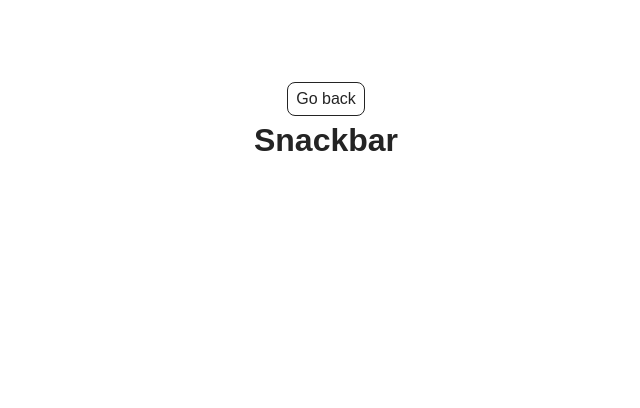
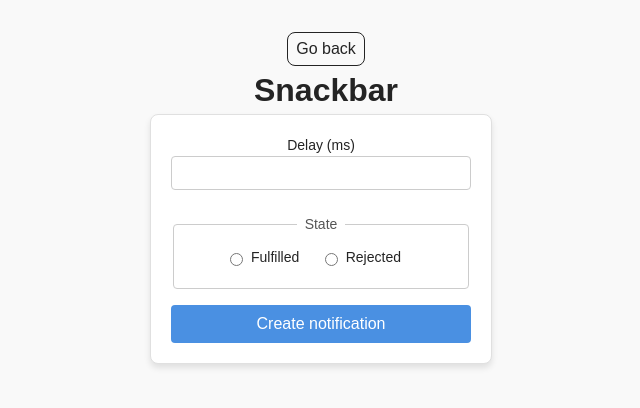
Before and after one commit to Olga-Reva/goit-js-hw-10, a website built with Vite: page src/2-snackbar.html in a window 1280 px wide. Shown: the whole page, without its empty margins (314-954 px from the left). Built offline with nearby package versions, Linux system fonts and the light colour scheme.

Commit message:
update the task

```diff
--- a/src/2-snackbar.html
+++ b/src/2-snackbar.html
@@ -13,6 +13,26 @@
         <a class="back-link" href="./index.html">Go back</a>
         <h1 class="main-title">Snackbar</h1>
       </div>
+      <form class="form">
+        <label>
+          Delay (ms)
+          <input type="number" name="delay" required />
+        </label>
+
+        <fieldset>
+          <legend>State</legend>
+          <label>
+            <input type="radio" name="state" value="fulfilled" required />
+            Fulfilled
+          </label>
+          <label>
+            <input type="radio" name="state" value="rejected" required />
+            Rejected
+          </label>
+        </fieldset>
+
+        <button type="submit">Create notification</button>
+      </form>
     </main>
     <script type="module" src="./js/2-snackbar.js" defer></script>
   </body>
--- /dev/null
+++ b/src/css/snackbar.css
@@ -0,0 +1,76 @@
+body {
+  font-family: Arial, sans-serif;
+  background-color: #f9f9f9;
+  margin: 0;
+  padding: 0;
+  display: flex;
+  justify-content: center;
+  align-items: center;
+  height: 100vh;
+}
+
+form {
+  background: #ffffff;
+  border: 1px solid #e0e0e0;
+  border-radius: 8px;
+  padding: 20px;
+  width: 300px;
+  box-shadow: 0 4px 6px rgba(0, 0, 0, 0.1);
+}
+
+form label {
+  display: block;
+  font-size: 14px;
+  margin-bottom: 8px;
+}
+
+form input[type='number'] {
+  width: 100%;
+  padding: 8px;
+  font-size: 14px;
+  border: 1px solid #ccc;
+  border-radius: 4px;
+  margin-bottom: 16px;
+  box-sizing: border-box;
+}
+
+fieldset {
+  border: 1px solid #ccc;
+  border-radius: 4px;
+  padding: 12px;
+  margin-bottom: 16px;
+}
+
+legend {
+  font-size: 14px;
+  padding: 0 8px;
+  color: #555;
+}
+
+fieldset label {
+  font-size: 14px;
+  display: inline-flex;
+  align-items: center;
+  margin-right: 16px;
+  cursor: pointer;
+}
+
+fieldset input[type='radio'] {
+  margin-right: 8px;
+}
+
+button[type='submit'] {
+  width: 100%;
+  padding: 10px 0;
+  font-size: 16px;
+  background-color: #4a90e2;
+  color: #fff;
+  border: none;
+  border-radius: 4px;
+  cursor: pointer;
+  transition: background-color 0.3s;
+}
+
+button[type='submit']:hover {
+  background-color: #357abd;
+}
--- a/src/css/styles.css
+++ b/src/css/styles.css
@@ -10,6 +10,7 @@
 @import url('./container.css');
 @import url('./animations.css');
 @import url('./timer.css');
+@import url('./snackbar.css');
 
 /* Sections style */
 @import url('./header.css');
--- a/src/js/2-snackbar.js
+++ b/src/js/2-snackbar.js
@@ -0,0 +1,44 @@
+import iziToast from 'izitoast';
+import 'izitoast/dist/css/iziToast.min.css';
+
+const form = document.querySelector('.form');
+const delayInput = form.querySelector('input[name="delay"]');
+const stateInputs = form.querySelectorAll('input[name="state"]');
+
+function createPromise(delay, state) {
+  return new Promise((resolve, reject) => {
+    setTimeout(() => {
+      if (state === 'fulfilled') {
+        resolve(delay);
+      } else {
+        reject(delay);
+      }
+    }, delay);
+  });
+}
+
+form.addEventListener('submit', event => {
+  event.preventDefault();
+
+  const delay = parseInt(delayInput.value, 10);
+  const state = [...stateInputs].find(input => input.checked)?.value;
+
+  if (!delay || !state) {
+    iziToast.error({
+      message: 'Please fill all fields correctly!',
+    });
+    return;
+  }
+
+  createPromise(delay, state)
+    .then(delay => {
+      iziToast.success({
+        message: `✅ Fulfilled promise in ${delay}ms`,
+      });
+    })
+    .catch(delay => {
+      iziToast.error({
+        message: `❌ Rejected promise in ${delay}ms`,
+      });
+    });
+});
```
